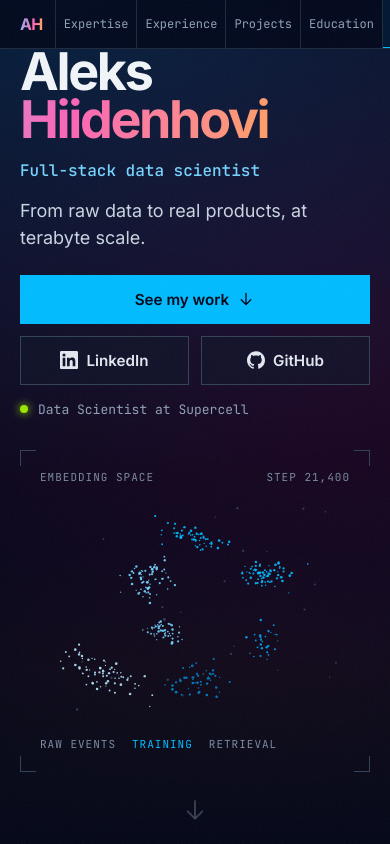
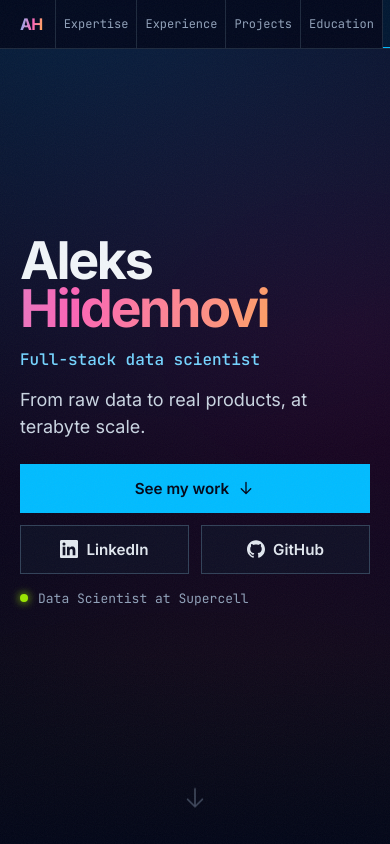
Before and after one commit to alekshiidenhovi/personal-website, a Vue app: page / in a window 390 px wide. Shown: the top 844 px of the page. Built offline with nearby package versions, Linux system fonts and the light colour scheme.

Commit message:
Hide the embedding space on phones and center the hero; drop Figma
Co-Authored-By: Claude Opus 5.5 <noreply@anthropic.com>

```diff
--- a/src/components/HeroSection.vue
+++ b/src/components/HeroSection.vue
@@ -252,11 +252,14 @@ h1 {
   }
 }
 
-/* Phones: one full-width primary action, the two profiles side by side below it */
+/* Phones: the introduction alone fills the screen; one full-width primary action, the two profiles side by side below it */
 @media (max-width: 40rem) {
-  /* Taller than the screen here, so start near the top instead of centering */
   #hero {
-    padding-top: 3rem;
+    padding-block: 4rem;
+  }
+
+  .embedding {
+    display: none;
   }
 
   .cta-container {
--- a/src/data/expertise.ts
+++ b/src/data/expertise.ts
@@ -39,7 +39,7 @@ export const EXPERTISE_AREAS: ExpertiseArea[] = [
     title: "Web Development",
     text: "Full-stack web apps and dashboards that put data and models in front of the people who use them.",
     fileName: "dashboard.vue",
-    tags: ["React", "Vue", "FastAPI", "PostgreSQL", "Figma"],
+    tags: ["React", "Vue", "FastAPI", "PostgreSQL"],
     source: { label: "Ticket analysis platform", href: "#role-ml-engineer" },
   },
 ];
```
